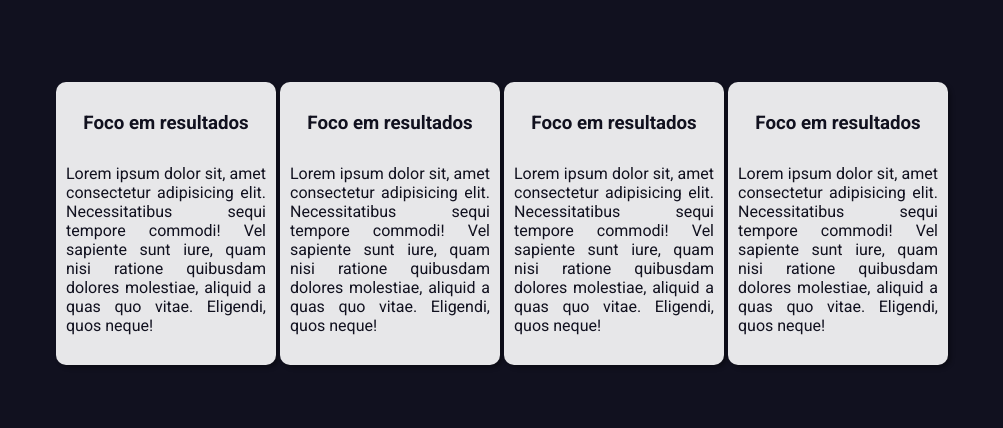
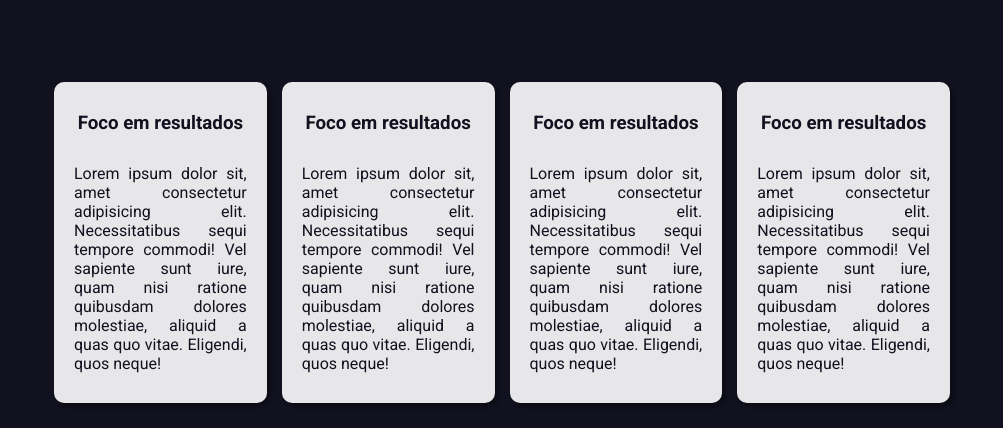
Before and after one commit to joaof-marques/projeto-jumper, a plain HTML site: page index.html in a window 1280 px wide. Shown: the part 785-1213 px from the top of the page, without its empty margins (138-1141 px from the left). Before the commit the page ends 1175 px from the top, so only its background shows below. Drawn offline with Linux system fonts and the light colour scheme.

Commit message:
Cards ajustados
Falta corrigir bug de redimensionamento

```diff
--- a/style/style.css
+++ b/style/style.css
@@ -155,17 +155,20 @@ nav > a:hover{
     max-width: 70%;
     margin: auto;
     padding: 85px 25px 25px 25px;
+
+    gap: 15px
 }
 
 section#quem-somos-cards div{
     background-color: var(--cinza1);
-    text-align: center;
-    padding: 30px 10px;
+    padding: 30px 20px;
+    min-height: 15vh;
     border-radius: 10px;
     box-shadow: 3px 3px 4px rgba(0, 0, 0, 0.322);
 
     display: flex;
     flex-flow: column nowrap;
+    flex: 1 1;
 }
 
 section#quem-somos-cards div h3{
@@ -173,6 +176,6 @@ section#quem-somos-cards div h3{
 }
 
 section#quem-somos-cards div p{
-    max-width: 200px;
+    max-width: 180px;
     text-align: justify;
 }
```
